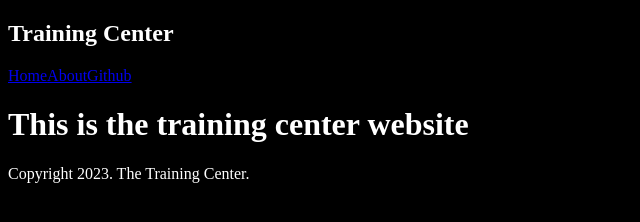
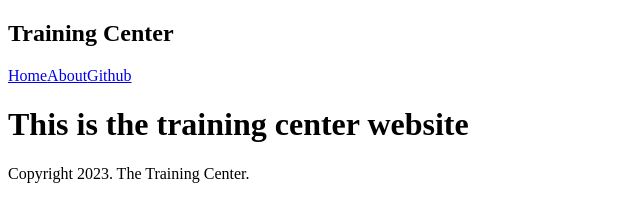
Before and after one commit to kowais915/Training-center, a Gatsby site: page / in a window 1280 px wide. Shown: the whole page, without its empty margins (0-640 px from the left). Built offline with nearby package versions, Linux system fonts and the light colour scheme; Gatsby itself is replaced by a stand-in of ours.

Commit message:
Revert "added global style sheet"
This reverts commit a830640491a71ee7e306ce87d420df3a782003d4.

```diff
--- a/src/components/Layout.js
+++ b/src/components/Layout.js
@@ -1,7 +1,6 @@
 import React from 'react';
 import Footer from './Footer';
 import Navbar from "./Navbar";
-import '../styles/styles.css';
 
 const Layout = ({children}) => {
     return (
--- a/src/components/Navbar.js
+++ b/src/components/Navbar.js
@@ -1,11 +1,10 @@
 import React from 'react'
-import  {Link } from 'gatsby';
-import styles from  '../styles/navbar.module.css';
+import  {Link } from 'gatsby'
 
 
 const Navbar= () => {
     return (
-            <nav className={styles}>
+            <nav>
                 {/* site title */}
                 <h2>Training Center</h2>
 
--- a/src/styles/styles.css
+++ /dev/null
@@ -1,4 +0,0 @@
-body{
-    background-color: black;
-    color: white;
-}
```
Also changed, not shown: src/styles/navbar.module.css (deleted).
